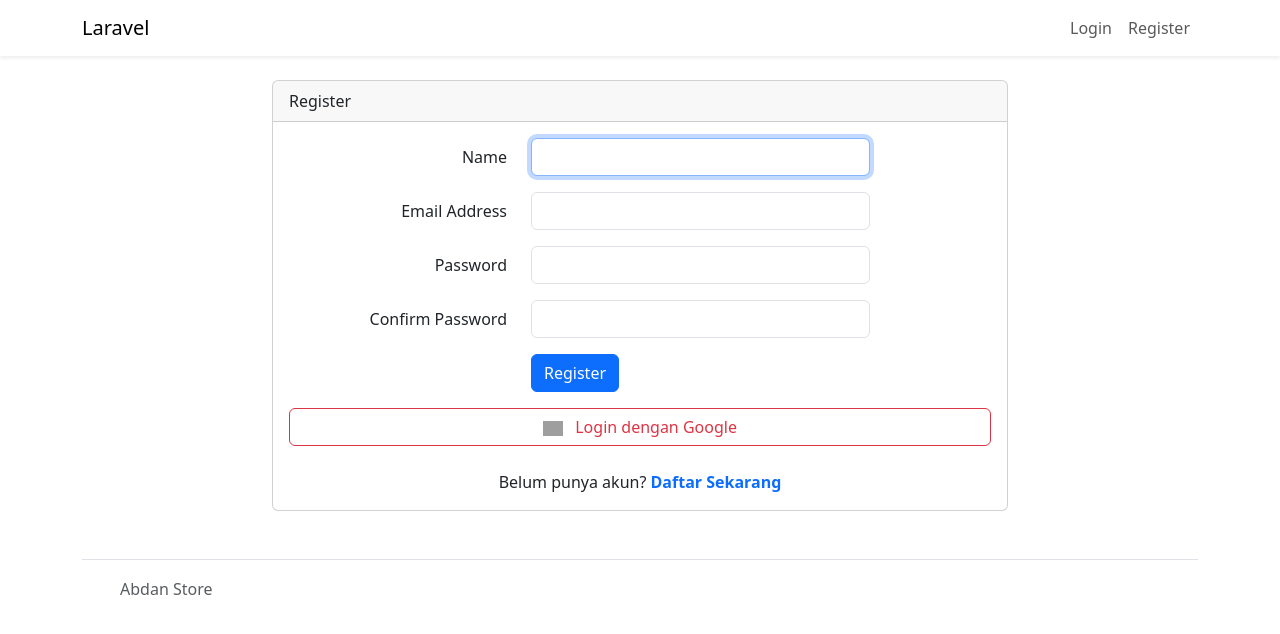
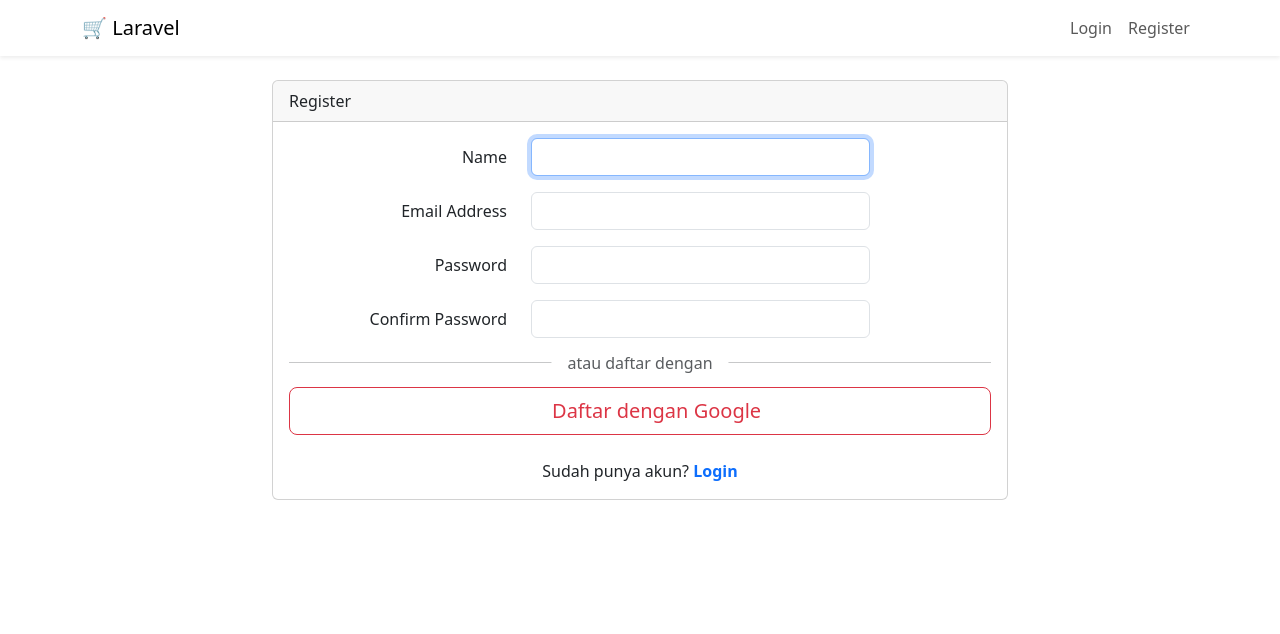
Before and after one commit to Abdan1945/ecommerce, a Laravel app: template resources/views/auth/register.blade.php in a window 1280 px wide. Shown: the top 634 px of the page. Run offline with Laravel 12, Linux system fonts and the light colour scheme; the template is opened without the code that fills it, so the values that code supplies are empty; some libraries are stand-ins or nearby versions; grey boxes are pictures that could not be loaded.

Commit message:
Day 4 PKL

```diff
--- a/composer.json
+++ b/composer.json
@@ -8,6 +8,7 @@
     "require": {
         "php": "^8.2",
         "laravel/framework": "^12.0",
+        "laravel/socialite": "^5.24",
         "laravel/tinker": "^2.10.1",
         "laravel/ui": "^4.6"
     },
--- a/config/services.php
+++ b/config/services.php
@@ -2,37 +2,20 @@
 
 return [
 
-    /*
-    |--------------------------------------------------------------------------
-    | Third Party Services
-    |--------------------------------------------------------------------------
-    |
-    | This file is for storing the credentials for third party services such
-    | as Mailgun, Postmark, AWS and more. This file provides the de facto
-    | location for this type of information, allowing packages to have
-    | a conventional file to locate the various service credentials.
-    |
-    */
+    'mailgun' => [
+        'domain' => env('MAILGUN_DOMAIN'),
+        'secret' => env('MAILGUN_SECRET'),
 
-    'postmark' => [
-        'key' => env('POSTMARK_API_KEY'),
     ],
 
-    'resend' => [
-        'key' => env('RESEND_API_KEY'),
+
+    'google' => [
+
+        'client_id' => env('GOOGLE_CLIENT_ID'),
+
+
+        'client_secret' => env('GOOGLE_CLIENT_SECRET'),
+
+        'redirect' => env('GOOGLE_REDIRECT_URI'),
     ],
-
-    'ses' => [
-        'key' => env('AWS_ACCESS_KEY_ID'),
-        'secret' => env('AWS_SECRET_ACCESS_KEY'),
-        'region' => env('AWS_DEFAULT_REGION', 'us-east-1'),
-    ],
-
-    'slack' => [
-        'notifications' => [
-            'bot_user_oauth_token' => env('SLACK_BOT_USER_OAUTH_TOKEN'),
-            'channel' => env('SLACK_BOT_USER_DEFAULT_CHANNEL'),
-        ],
-    ],
-
 ];
--- a/resources/views/auth/register.blade.php
+++ b/resources/views/auth/register.blade.php
@@ -61,33 +61,31 @@
                             </div>
                         </div>
 
-                        <div class="row mb-0">
-                            <div class="col-md-6 offset-md-4">
-                                <button type="submit" class="btn btn-primary">
-                                    {{ __('Register') }}
-                                </button>
+                        <div class="position-relative my-4">
+                <hr />
+                       <span
+                           class="position-absolute top-50 start-50 translate-middle bg-white px-3 text-muted"
+                         >
+                           atau daftar dengan
+                         </span>
                        </div>
 
-                            <p></p>
+                       {{-- Google Sign-up Button --}}
                        <div class="d-grid gap-2">
-              <a href="#" class="btn btn-outline-danger">
-                <img
-                  src="https://www.svgrepo.com/show/475656/google-color.svg"
-                  width="20"
-                  class="me-2"
-                />
-                Login dengan Google
+                         <a href="{{ route('auth.google') }}" class="btn btn-outline-danger btn-lg">
+                           {{-- Google SVG Icon --}}
+                           <svg class="me-2" width="20" height="20" viewBox="0 0 24 24">
+                             {{-- ... SVG paths sama seperti di login ... --}}
+                           </svg>
+                           Daftar dengan Google
                          </a>
                        </div>
 
-            {{-- ================== LINK REGISTER ================== --}}
+                       {{-- Teks login --}}
                        <p class="mt-4 text-center mb-0">
-              Belum punya akun?
-              <a
-                href="{{ route('register') }}"
-                class="text-decoration-none fw-bold"
-              >
-                Daftar Sekarang
+                         Sudah punya akun?
+                         <a href="{{ route('login') }}" class="text-decoration-none fw-bold">
+                           Login
                          </a>
                        </p>
 
--- a/resources/views/layouts/app.blade.php
+++ b/resources/views/layouts/app.blade.php
@@ -1,4 +1,4 @@
-<!doctype html>
+<!Doctype html>
 <html lang="{{ str_replace('_', '-', app()->getLocale()) }}">
 <head>
     <meta charset="utf-8">
@@ -12,53 +12,48 @@
     <!-- Fonts -->
     <link rel="dns-prefetch" href="//fonts.bunny.net">
     <link href="https://fonts.bunny.net/css?family=Nunito" rel="stylesheet">
-    <link href="https://cdn.jsdelivr.net/npm/bootstrap@5.3.8/dist/css/bootstrap.min.css" rel="stylesheet" integrity="sha384-sRIl4kxILFvY47J16cr9ZwB07vP4J8+LH7qKQnuqkuIAvNWLzeN8tE5YBujZqJLB" crossorigin="anonymous">
-    <!-- Scripts -->
+    <link href="https://cdn.jsdelivr.net/npm/bootstrap@5.3.3/dist/css/bootstrap.min.css" rel="stylesheet" integrity="sha384-QWTKZyjpPEjISv5WaRU9OFeRpok6YctnYmDr5pNlyT2bRjXh0JMhjY6hW+ALEwIH" crossorigin="anonymous">
     <link href="https://cdn.jsdelivr.net/npm/select2@4.1.0-rc.0/dist/css/select2.min.css" rel="stylesheet" />
 </head>
 <body>
     <div id="app">
+        <!-- ... navbar dan content seperti sebelumnya ... -->
+
         <nav class="navbar navbar-expand-md navbar-light bg-white shadow-sm">
             <div class="container">
                 <a class="navbar-brand" href="{{ url('/') }}">
-                    {{ config('app.name', 'Laravel') }}
+                    🛒 {{ config('app.name', 'Toko Online') }}
                 </a>
-                <button class="navbar-toggler" type="button" data-bs-toggle="collapse" data-bs-target="#navbarSupportedContent" aria-controls="navbarSupportedContent" aria-expanded="false" aria-label="{{ __('Toggle navigation') }}">
+
+                <button class="navbar-toggler" type="button" data-bs-toggle="collapse" data-bs-target="#navbarSupportedContent">
                     <span class="navbar-toggler-icon"></span>
                 </button>
 
                 <div class="collapse navbar-collapse" id="navbarSupportedContent">
-                    <!-- Left Side Of Navbar -->
-                    <ul class="navbar-nav me-auto">
+                    <ul class="navbar-nav me-auto"></ul>
 
-                    </ul>
-
-                    <!-- Right Side Of Navbar -->
                     <ul class="navbar-nav ms-auto">
-                        <!-- Authentication Links -->
                         @guest
                             @if (Route::has('login'))
                                 <li class="nav-item">
-                                    <a class="nav-link" href="{{ route('login') }}">{{ __('Login') }}</a>
+                                    <a class="nav-link" href="{{ route('login') }}">Login</a>
                                 </li>
                             @endif
-
                             @if (Route::has('register'))
                                 <li class="nav-item">
-                                    <a class="nav-link" href="{{ route('register') }}">{{ __('Register') }}</a>
+                                    <a class="nav-link" href="{{ route('register') }}">Register</a>
                                 </li>
                             @endif
                         @else
                             <li class="nav-item dropdown">
-                                <a id="navbarDropdown" class="nav-link dropdown-toggle" href="#" role="button" data-bs-toggle="dropdown" aria-haspopup="true" aria-expanded="false" v-pre>
+                                <a id="navbarDropdown" class="nav-link dropdown-toggle" href="#" role="button" data-bs-toggle="dropdown" aria-haspopup="true" aria-expanded="false">
                                     {{ Auth::user()->name }}
                                 </a>
 
                                 <div class="dropdown-menu dropdown-menu-end" aria-labelledby="navbarDropdown">
                                     <a class="dropdown-item" href="{{ route('logout') }}"
-                                       onclick="event.preventDefault();
-                                                     document.getElementById('logout-form').submit();">
-                                        {{ __('Logout') }}
+                                       onclick="event.preventDefault(); document.getElementById('logout-form').submit();">
+                                        Logout
                                     </a>
 
                                     <form id="logout-form" action="{{ route('logout') }}" method="POST" class="d-none">
@@ -75,42 +70,8 @@
         <main class="py-4">
             @yield('content')
         </main>
-<div class="container">
-        <footer class="d-flex flex-wrap justify-content-between align-items-center py-3 my-4 border-top">
-            <div class="col-md-4 d-flex align-items-center">
-                <a href="/" class="mb-3 me-2 mb-md-0 text-muted text-decoration-none lh-1">
-                    <svg class="bi" width="30" height="24">
-                        <use xlink:href="#bootstrap"></use>
-                    </svg>
-                </a>
-                <span class="text-muted">Abdan Store</span>
-            </div>
+    </div>
 
-            <ul class="nav col-md-4 justify-content-end list-unstyled d-flex">
-                <li class="ms-3"><a class="text-muted" href="#"><svg class="bi" width="24" height="24">
-                            <use xlink:href="#twitter"></use>
-                        </svg></a></li>
-                <li class="ms-3"><a class="text-muted" href="#"><svg class="bi" width="24" height="24">
-                            <use xlink:href="#instagram"></use>
-                        </svg></a></li>
-                <li class="ms-3"><a class="text-muted" href="#"><svg class="bi" width="24" height="24">
-                            <use xlink:href="#facebook"></use>
-                        </svg></a></li>
-            </ul>
-        </footer>
-    </div>
-    </div>
-        <script src="https://code.jquery.com/jquery-3.7.1.min.js"></script>
-         <script src="https://cdn.jsdelivr.net/npm/bootstrap@5.3.8/dist/js/bootstrap.bundle.min.js"
-        integrity="sha384-FKyoEForCGlyvwx9Hj09JcYn3nv7wiPVlz7YYwJrWVcXK/BmnVDxM+D2scQbITxI" crossorigin="anonymous">
-        </script>
-        <script src="https://cdn.jsdelivr.net/npm/select2@4.1.0-rc.0/dist/js/select2.min.js"></script>
-
-    </script>
-    <script>
-    $(document).ready(function() {
-    $('.js-multiple').select2();
-     });
-     </script>
+    <script src="https://cdn.jsdelivr.net/npm/bootstrap@5.3.3/dist/js/bootstrap.bundle.min.js" integrity="sha384-YvpcrYf0tY3lHB60NNkmXc5s9fDVZLESaAA55NDzOxhy9GkcIdslK1eN7N6jIeHz" crossorigin="anonymous"></script>
 </body>
 </html>
--- a/routes/web.php
+++ b/routes/web.php
@@ -25,3 +25,9 @@ Route::get('/profile', [ProfileController::class, 'edit'])
 
     Route::put('/profile', [ProfileController::class, 'update'])
         ->name('profile.update');
+
+
+use App\Http\Controllers\Auth\GoogleController;
+
+Route::get('/auth/google', [GoogleController::class, 'redirect'])->name('auth.google');
+Route::get('/auth/google/callback', [GoogleController::class, 'callback']);
```
Also changed, not shown: app/Http/Controllers/Auth/GoogleController.php (added, +125 -0 lines), app/Models/User.php (+6 -11 lines), resources/views/auth/login.blade.php (+29 -14 lines), 1 other file. Lines whose indentation alone changed are shown as unchanged.
